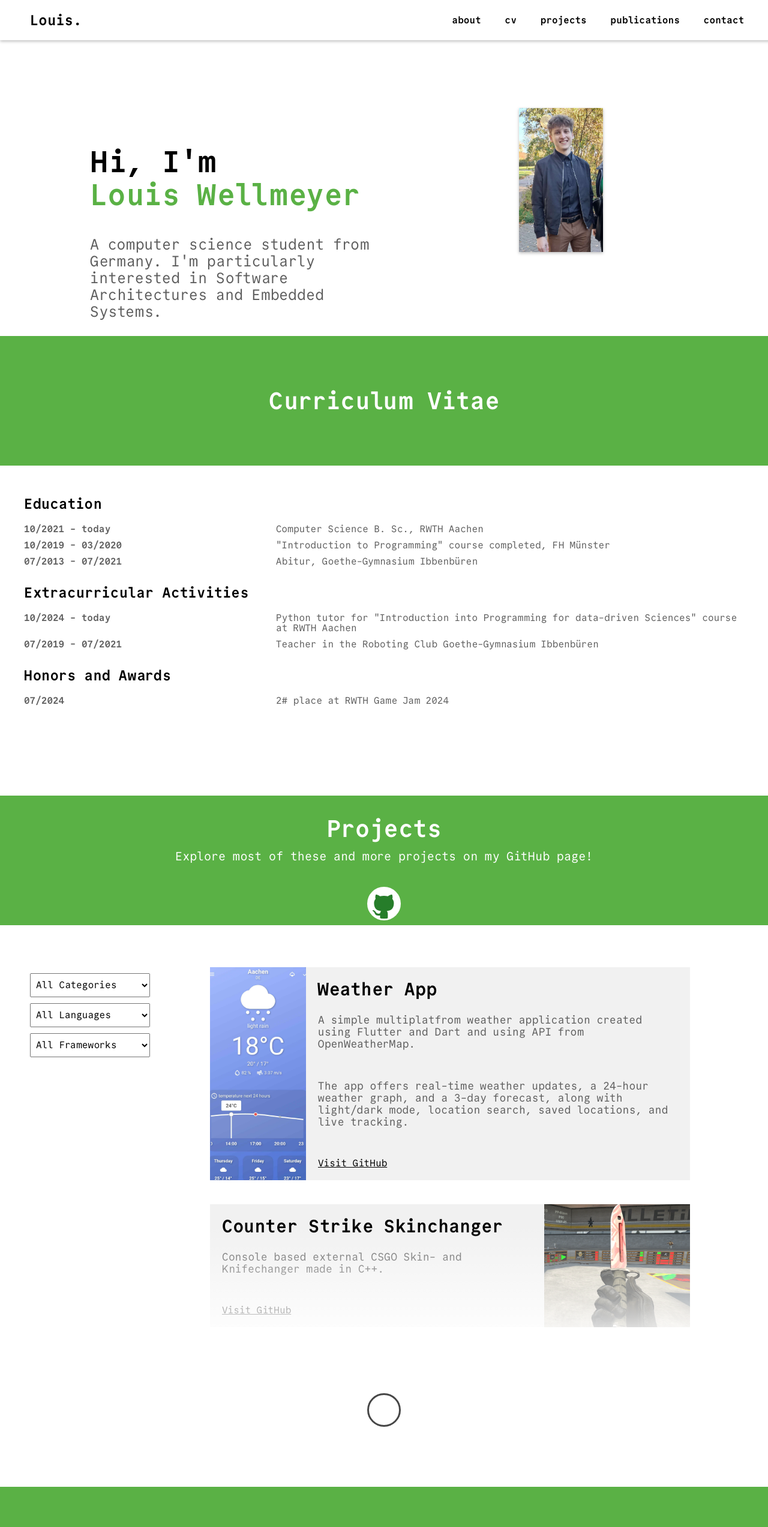
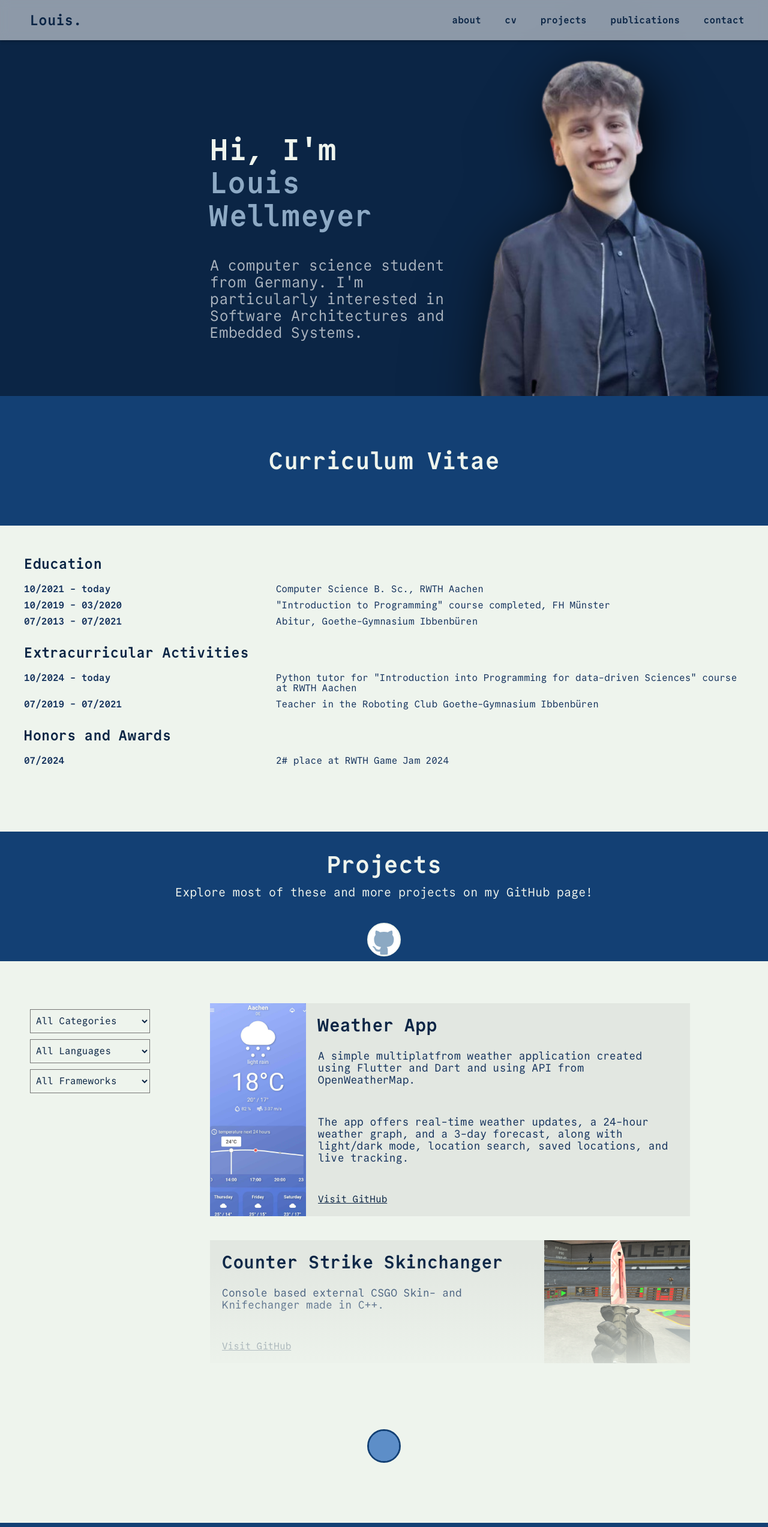
Before and after one commit to Wellbek/wellbek.github.io, a plain HTML site: page index.html in a window 1280 px wide. Shown: the top 2545 px of the page at 60% size. Drawn offline with Linux system fonts and the light colour scheme; grey boxes are pictures that could not be loaded.

Commit message:
completely reworked website style

```diff
--- a/css/styles.scss
+++ b/css/styles.scss
@@ -1,23 +1,36 @@
 @font-face { font-family: CommitMono; src: url('/assets/fonts/CommitMono-400-Regular.otf'); }
 @font-face { font-family: CommitMono; font-weight: bold; src: url('/assets/fonts/CommitMono-700-Regular.otf');}
 
+/*
+Palette
+(19, 64, 116)
+(19, 49, 92)
+(11, 37, 69)
+(141, 169, 196)
+(238, 244, 237)
+*/
+
 html *
 {
-   color: #5e5e5e;
+   color: rgb(19, 49, 92);
    font-family: CommitMono;
+   z-index: 10;
 }
 
 /* ======== Header ======== */
 
 header {
-    background-color: #ffffff;
-    color: #000000;
+    background-color: hsla(0, 0%, 100%, 0.533);
+    color: rgb(11, 37, 69);
     padding: 20px 10px;
     position: fixed;
     width: 100%;
     top: 0;
     z-index: 1000;
     box-shadow: 0 2px 5px rgba(0, 0, 0, 0.253);
+    -webkit-backdrop-filter: blur(8px);
+    backdrop-filter: blur(8px);
+    transition: top 0.4s;
 }
 
 .navbar {
@@ -32,7 +45,7 @@ header {
 .logo a {
     font-size: 24px;
     font-weight: bold;
-    color: #000000;
+    color: rgb(11, 37, 69);
     text-decoration: none;
 }
 
@@ -50,7 +63,7 @@ header {
 
 .social-links a,
 .nav-links a {
-    color: #000000;
+    color: rgb(11, 37, 69);;
     text-decoration: none;
     font-weight: bold;
     padding: 0 10px;
@@ -58,14 +71,14 @@ header {
 }
 
 .nav-links li a:hover{
-    color: rgb(90, 177, 69)
+    color: rgb(11, 37, 69)
 }
 
 .social-links li a:after,
 .nav-links li a:after{
     content: "";
     position: absolute;
-    background: rgb(90, 177, 69);
+    background: rgb(11, 37, 69);
     height: 3px;
     width: 0;
     left: 0;
@@ -74,7 +87,7 @@ header {
 }
 
 .social-links li a:after {
-    background: white;
+    background: rgb(238, 244, 237);
     bottom: -7px;
     height: 1.5px;
 }
@@ -95,11 +108,16 @@ body {
     cursor: none;
 }
 
+body{
+    background-color: rgb(238, 244, 237);
+    cursor: none
+}
+
 .cursor{
     width: 20px;
     height: 20px;
-    border: 1px solid rgb(0, 0, 0);
-    background-color: #ffffff;
+    border: 1px solid rgb(11, 37, 69);
+    background-color: rgb(238, 244, 237);
     mix-blend-mode: difference;
     border-radius: 50%;
     position: fixed;
@@ -119,54 +137,66 @@ section {
     max-width: 1200px;
     margin: 0 auto;
     background-color: #ffffff;
+    position: relative;
 }
 
 #about {
     text-align: left;
-    padding: 180px 100px 100px; /* Adjust top padding to account for fixed header */
-    min-height: 25vh;
-    max-height: 30vh;
+    padding: 180px 300px 200px;
+    max-width: 100%;
+    height: 35vh;
     justify-content: left;
+    overflow: hidden;
+    position: relative;
+    background-color: rgb(11, 37, 69);
 }
 
-#about div {
-    width: 50%;
-    min-height: 25vh;
-    max-height: 30vh;
-}
-
-.about-content{
-    padding: 20px 50px 0px;
+#about .about-content {
+    padding: 0px 50px 0px;
+    position: absolute;
+    width: 35%;
+    z-index: 2; /* Ensures text is above the image */
 }
 
 .about-content h1 {
-    color: #000000;
+    color: rgb(238, 244, 237);
     font-weight: 1000;
     font-size: 50px;
+    width: 100%;
 }
 
 .about-content p {
     font-size: 25px;
+    width: 100%;
+    color: rgba(255, 255, 255, 0.651);
 }
 
-.about-image img{
-    height: 100%;
+.about-image {
+    position: absolute;
+    top: 50%;
+    left: 50%;
+    scale: 3;
+    transform: translate(35%, 3%);
+    z-index: 1;
+    overflow: hidden;
+}
+
+.about-image img {
+    height: 400px;
+    width: auto;
     display: block;
-    margin-left: auto;
-    margin-right: auto;
-    box-shadow: 0 2px 5px rgba(0, 0, 0, 0.253);
     transition: transform 0.5s ease-out; /* Add a smooth transition effect */
 }
+
 
 // ------
 
 .banner {
-    background-color: rgb(90, 177, 69);
+    background-color: rgb(19, 64, 116);
     height: 27vh;
     max-width: 100%;
     display: flex;
     text-align: center;
-    margin-top: 40px;
 }
 
 .banner div {
@@ -177,12 +207,12 @@ section {
 }
 
 .banner h1{
-    color: white;
+    color: rgb(238, 244, 237);
     font-size: 40px;
 }
 
 .banner p{
-    color:white;
+    color:rgb(238, 244, 237);
     font-size: 20px;
     margin-top: -20px;
     padding-bottom: 20px;
@@ -192,13 +222,14 @@ section {
     position: relative;
     width: 50px;
     height: 50px;
-    background-color: rgba(39, 126, 43, 0.801);
-    border: 3px solid white;
+    background-color: rgb(141, 169, 196);
+    border: 3px solid rgb(238, 244, 237);
     border-radius: 50%;
     transition: transform 0.1s ease-out; /* Add a smooth transition effect */
 }
 
 .pulse img {
+    height: 105%;
     width: 105%;
     z-index: 100;
 }
@@ -237,6 +268,7 @@ section {
     display: flex;
     flex-direction: row;
     align-items: flex-start;
+    background-color: rgb(238, 244, 237);
 }
 
 #projects-filter {
@@ -252,13 +284,14 @@ section {
     width: 200px;
     padding: 5px;
     font-size: 16px;
-    color: black;
+    color: rgb(11, 37, 69);
+    background-color: rgb(238, 244, 237);
     cursor: none;
 }
 
 option {
     cursor: none;
-    color: black;
+    color: rgb(11, 37, 69);
 }
 
 #projects-container {
@@ -323,7 +356,7 @@ option {
 .project-text h2 {
     margin-top: 0;
     font-size: 30px;
-    color: black;
+    color: rgb(11, 37, 69);
 }
 
 .project-text p {
@@ -334,7 +367,7 @@ option {
 
 .project-text a {
     font-size: 16px;
-    color: black;
+    color: rgb(11, 37, 69);
 }
 
 #overlay {
@@ -343,16 +376,22 @@ option {
     height: 200px;
     bottom: 0;
     left: 0;
-    background-image: linear-gradient(to top, white, #00000000);
-    z-index: 1;
+    background-image: linear-gradient(to top, rgb(238, 244, 237), rgba(255, 255, 255, 0));
+    z-index: 11;
 }
 
 #moreProjectsBtn {
-    background-color: #25252500;
+    background-color: rgb(93, 143, 201);
     margin: 80px auto;
-    border-color: rgb(70, 70, 70);
+    border-color: rgb(19, 64, 116);
     margin-bottom: 100px;
 }
+
+#moreProjectsBtn img {
+    width: auto;
+    height: auto;
+}
+
 
 // ----------- CV
 
@@ -364,11 +403,12 @@ option {
     width: 100%;
     padding-top: 30px;
     padding-bottom: 100px;
+    background-color: rgb(238, 244, 237);
 }
 
 .cv h2 {
     margin-bottom: 15px;
-    color: #000000;
+    color: rgb(11, 37, 69);
     padding-bottom: 5px;
 }
 
@@ -398,6 +438,7 @@ option {
     padding-top: 30px;
     padding-bottom: 100px;
     width: 100%;
+    background-color: rgb(238, 244, 237);
 }
 
 .publication-entry {
@@ -405,7 +446,7 @@ option {
 }
 
 .publication-authors {
-    color: #000000;
+    color: rgb(11, 37, 69);
     margin-bottom: 5px;
 }
 
@@ -426,10 +467,10 @@ option {
 /* ======== Footer ======== */
 
 #contact {
-    background-color: black;
+    background-color: rgb(0, 0, 0);
     padding: 70px;
     font-family: Arial, sans-serif;
-  }
+}
 
 .footer-top {
     display: flex;
@@ -441,7 +482,7 @@ option {
 }
 
 #name {
-    color: white;
+    color: rgb(238, 244, 237);
     margin: 0;
     margin-right: 20px;
     font-size: 30px;
@@ -459,7 +500,7 @@ option {
 
 .social-links a {
     text-decoration: none;
-    color: white;
+    color: rgb(238, 244, 237);
 }
 
 .email-form {
@@ -476,7 +517,7 @@ option {
 }
 
 #email-form p {
-    color: white;
+    color: rgb(238, 244, 237);
     text-align: right;
 }
 
@@ -490,7 +531,7 @@ option {
 button {
     align-self: flex-end;
     padding: 5px 10px;
-    background-color: #ffffff;
+    background-color: rgb(238, 244, 237);
     color: rgb(0, 0, 0);
     border: none;
     height: 35px;
@@ -499,12 +540,12 @@ button {
 
 hr {
     border: none;
-    border-top: 1px solid white;
+    border-top: 1px solid rgb(238, 244, 237);
     margin: 60px 0;
 }
 
 .copyright p {
     text-align: center;
     font-size: 0.9em;
-    color: #ffffff;
+    color: rgb(238, 244, 237);
 }
--- a/index.html
+++ b/index.html
@@ -10,7 +10,7 @@
 
         <body>
             <!-- Header -->
-            <header>
+            <header id="header">
                 <nav class="navbar">
                     <div class="logo">
                         <a href="#">Louis.</a>
@@ -28,11 +28,11 @@
             <!-- About me Section -->
             <section id="about">
                 <div class="about-content">
-                    <h1>Hi, I'm <br> <span style="color:rgb(90, 177, 69)">Louis Wellmeyer</span></h1>
+                    <h1>Hi, I'm <br> <span style="color:rgb(141, 169, 196)">Louis Wellmeyer</span></h1>
                     <p> A computer science student from Germany. I'm particularly interested in Software Architectures and Embedded Systems.</p>
                 </div>
                 <div class="about-image">
-                    <img src="assets/images/Me.PNG" alt="😎" class="zoomable">
+                    <img src="assets/images/Me-nobg.png" alt="😎" class="zoomable">
                 </div>
             </section>
 
--- a/js/main.js
+++ b/js/main.js
@@ -211,6 +211,23 @@ document.getElementById('email-form').addEventListener('submit', function(e) {
     alert('Thank you for your message. I\'ll get back to you soon!');
 });
 
+let lastScrollTop = 0;
+const header = document.getElementById("header");
+
+window.addEventListener("scroll", function() {
+    let scrollTop = window.pageYOffset || document.documentElement.scrollTop;
+
+    if (scrollTop > lastScrollTop) {
+        // Scroll down
+        header.style.top = "-80px"; // Adjust based on your header height
+    } else {
+        // Scroll up
+        header.style.top = "0";
+    }
+    lastScrollTop = scrollTop;
+});
+
+
 window.onload = function() {
     filterDivs('all');
 };
```
Also changed, not shown: assets/images/Me-nobg.png (added), css/styles.css, 1 other file.
